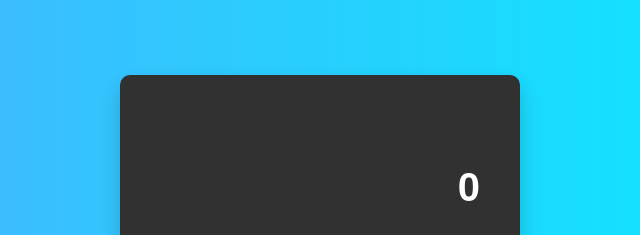
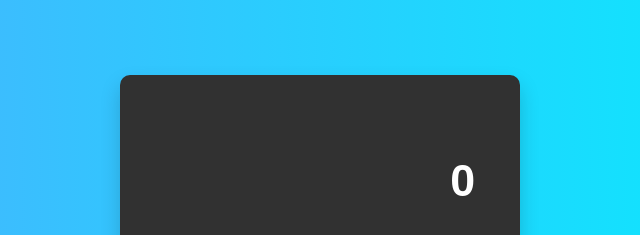
Before and after one commit to adram3l3ch/VanilaJS-Calculator, a plain HTML site: page index.html in a window 1280 px wide. Shown: the top 235 px of the page, 320-960 px from the left. Drawn offline with Linux system fonts and the light colour scheme.

Commit message:
comments-updated

```diff
--- a/style.css
+++ b/style.css
@@ -25,7 +25,7 @@ body {
   width: 100%;
   min-height: 25%;
   background-color: rgb(49, 49, 49);
-  font-size: 2.5rem;
+  font-size: 2.8rem;
   padding: 1em 1em 0.7em 1em;
   color: rgb(255, 255, 255);
   font-weight: 600;
```
Also changed, not shown: script.js (+7 -0 lines).
